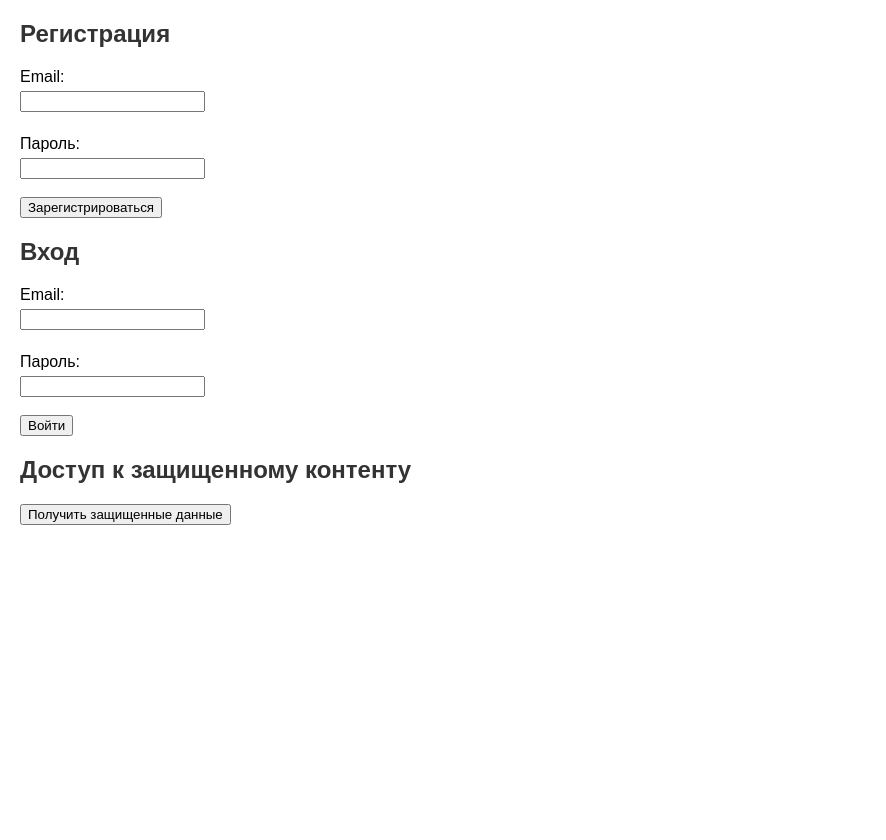
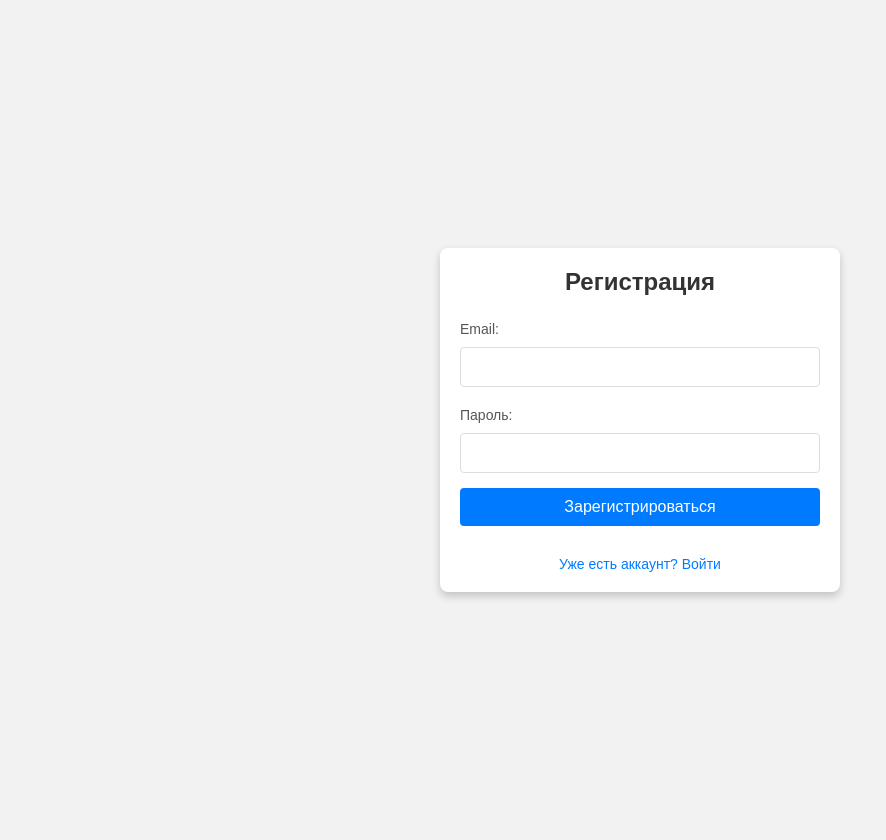
Before and after one commit to hpns47/assignmentAliya, a Python web app: template app/templates/index.html in a window 1280 px wide. Shown: the whole page, without its empty margins (0-886 px from the left). Before the commit the page ends 525 px from the top, so only its background shows below. Run offline with Jinja, Linux system fonts and the light colour scheme; the template is opened without the code that fills it, so the values that code supplies are empty.

Commit message:
added mnogo vsegov2.0

```diff
--- a/app/services/user.py
+++ b/app/services/user.py
@@ -4,13 +4,14 @@ from bson.objectid import ObjectId
 from passlib.hash import bcrypt
 import fastapi
 
-async def add_user(email: str, password: str) -> dict:
+async def add_user(email: str, password: str,status: bool) -> dict:
 
     hashed_password = bcrypt.hash(password)
     user: dict = {
         "email": email,
         "password": hashed_password,
-        "created_at": datetime.utcnow().isoformat()
+        "created_at": datetime.utcnow().isoformat(),
+
     }
 
     try:
@@ -24,6 +25,7 @@ async def add_user(email: str, password: str) -> dict:
         print(f"Ошибка при добавлении пользователя: {e}")
         return {}
 
+
 async def get_user_by_email(email: str) -> dict:
     try:
         existing_user = await doc_orders.find_one({"email": email})
--- a/app/static/styles.css
+++ b/app/static/styles.css
@@ -1,6 +1,7 @@
 body {
     font-family: Arial, sans-serif;
     margin: 20px;
+    background-color: red;
 }
 
 h2 {
--- a/app/templates/index.html
+++ b/app/templates/index.html
@@ -2,38 +2,139 @@
 <html lang="ru">
 <head>
     <meta charset="UTF-8">
+    <meta name="viewport" content="width=device-width, initial-scale=1.0">
     <title>Регистрация и Вход</title>
-    <link rel="stylesheet" href="/static/styles.css">
+    <link rel="stylesheet" href="static/styles.css">
+    <style>
+        /* Стили для страницы */
+        * {
+            box-sizing: border-box;
+            margin: 0;
+            padding: 0;
+        }
+        body {
+            font-family: Arial, sans-serif;
+            display: flex;
+            justify-content: center;
+            align-items: center;
+            height: 100vh;
+            background-color: #f2f2f2;
+        }
+        .container {
+            width: 100%;
+            max-width: 400px;
+            padding: 20px;
+            background-color: #fff;
+            border-radius: 8px;
+            box-shadow: 0 4px 8px rgba(0, 0, 0, 0.2);
+        }
+        h2 {
+            color: #333;
+            margin-bottom: 20px;
+            text-align: center;
+        }
+        form {
+            display: flex;
+            flex-direction: column;
+        }
+        label {
+            font-size: 14px;
+            color: #555;
+            margin-bottom: 5px;
+        }
+        input[type="email"], input[type="password"] {
+            padding: 10px;
+            margin-bottom: 15px;
+            border: 1px solid #ddd;
+            border-radius: 4px;
+            font-size: 16px;
+            outline: none;
+            transition: border-color 0.3s;
+        }
+        input[type="email"]:focus, input[type="password"]:focus {
+            border-color: #007bff;
+        }
+        button {
+            padding: 10px;
+            background-color: #007bff;
+            color: #fff;
+            border: none;
+            border-radius: 4px;
+            font-size: 16px;
+            cursor: pointer;
+            transition: background-color 0.3s;
+            margin-bottom: 10px;
+        }
+        button:hover {
+            background-color: #0056b3;
+        }
+        .toggle-button {
+            font-size: 14px;
+            color: #007bff;
+            text-align: center;
+            cursor: pointer;
+            margin-top: 10px;
+        }
+        .toggle-button:hover {
+            text-decoration: underline;
+        }
+    </style>
 </head>
 <body>
-    <h2>Регистрация</h2>
+    <div class="container">
+        <h2 id="formTitle">Регистрация</h2>
+
+        <!-- Регистрационная форма -->
         <form id="registerForm">
             <label for="regEmail">Email:</label>
             <input type="email" id="regEmail" name="email" required>
-        <br>
+
             <label for="regPassword">Пароль:</label>
             <input type="password" id="regPassword" name="password" required>
-        <br>
+
             <button type="submit">Зарегистрироваться</button>
         </form>
 
-    <h2>Вход</h2>
-    <form id="loginForm">
+        <!-- Форма для входа -->
+        <form id="loginForm" style="display: none;">
             <label for="loginEmail">Email:</label>
             <input type="email" id="loginEmail" name="email" required>
-        <br>
+
             <label for="loginPassword">Пароль:</label>
             <input type="password" id="loginPassword" name="password" required>
-        <br>
+
             <button type="submit">Войти</button>
         </form>
 
-    <h2>Доступ к защищенному контенту</h2>
-    <button onclick="getProtectedContent()">Получить защищенные данные</button>
+        <!-- Кнопка-переключатель между формами -->
+        <div class="toggle-button" onclick="toggleForms()">
+            Уже есть аккаунт? Войти
+        </div>
+    </div>
 
     <script>
+        const registerForm = document.getElementById("registerForm");
+        const loginForm = document.getElementById("loginForm");
+        const formTitle = document.getElementById("formTitle");
+        const toggleButton = document.querySelector(".toggle-button");
 
-document.getElementById("registerForm").onsubmit = async (e) => {
+        // Функция для переключения между формами
+        function toggleForms() {
+            if (registerForm.style.display === "none") {
+                registerForm.style.display = "flex";
+                loginForm.style.display = "none";
+                formTitle.textContent = "Регистрация";
+                toggleButton.textContent = "Уже есть аккаунт? Войти";
+            } else {
+                registerForm.style.display = "none";
+                loginForm.style.display = "flex";
+                formTitle.textContent = "Вход";
+                toggleButton.textContent = "Нет аккаунта? Зарегистрироваться";
+            }
+        }
+
+        // Логика регистрации
+        registerForm.onsubmit = async (e) => {
             e.preventDefault();
             const email = document.getElementById("regEmail").value;
             const password = document.getElementById("regPassword").value;
@@ -48,8 +149,8 @@ document.getElementById("registerForm").onsubmit = async (e) => {
             alert(JSON.stringify(data));
         };
 
-
-document.getElementById("loginForm").onsubmit = async (e) => {
+        // Логика входа с редиректом
+        loginForm.onsubmit = async (e) => {
             e.preventDefault();
             const email = document.getElementById("loginEmail").value;
             const password = document.getElementById("loginPassword").value;
@@ -64,6 +165,8 @@ document.getElementById("loginForm").onsubmit = async (e) => {
             if (data.access_token) {
                 localStorage.setItem("token", data.access_token);
                 alert("Вход выполнен успешно!");
+                await getProtectedContent()
+                // window.location.href = "/protected";
             } else {
                 alert("Ошибка входа");
             }
@@ -76,6 +179,7 @@ async function getProtectedContent() {
                 alert("Сначала выполните вход");
                 return;
             }
+            console.log(token);
 
             const response = await fetch("/protected", {
                 method: "GET",
@@ -87,9 +191,6 @@ async function getProtectedContent() {
             const data = await response.json();
             alert(JSON.stringify(data));
         }
-
-
-
     </script>
 </body>
 </html>
```
Also changed, not shown: app/models/schemas.py (+9 -0 lines), app/services/record.py (added, +38 -0 lines), server/init.py (+8 -2 lines). Lines whose indentation alone changed are shown as unchanged.
